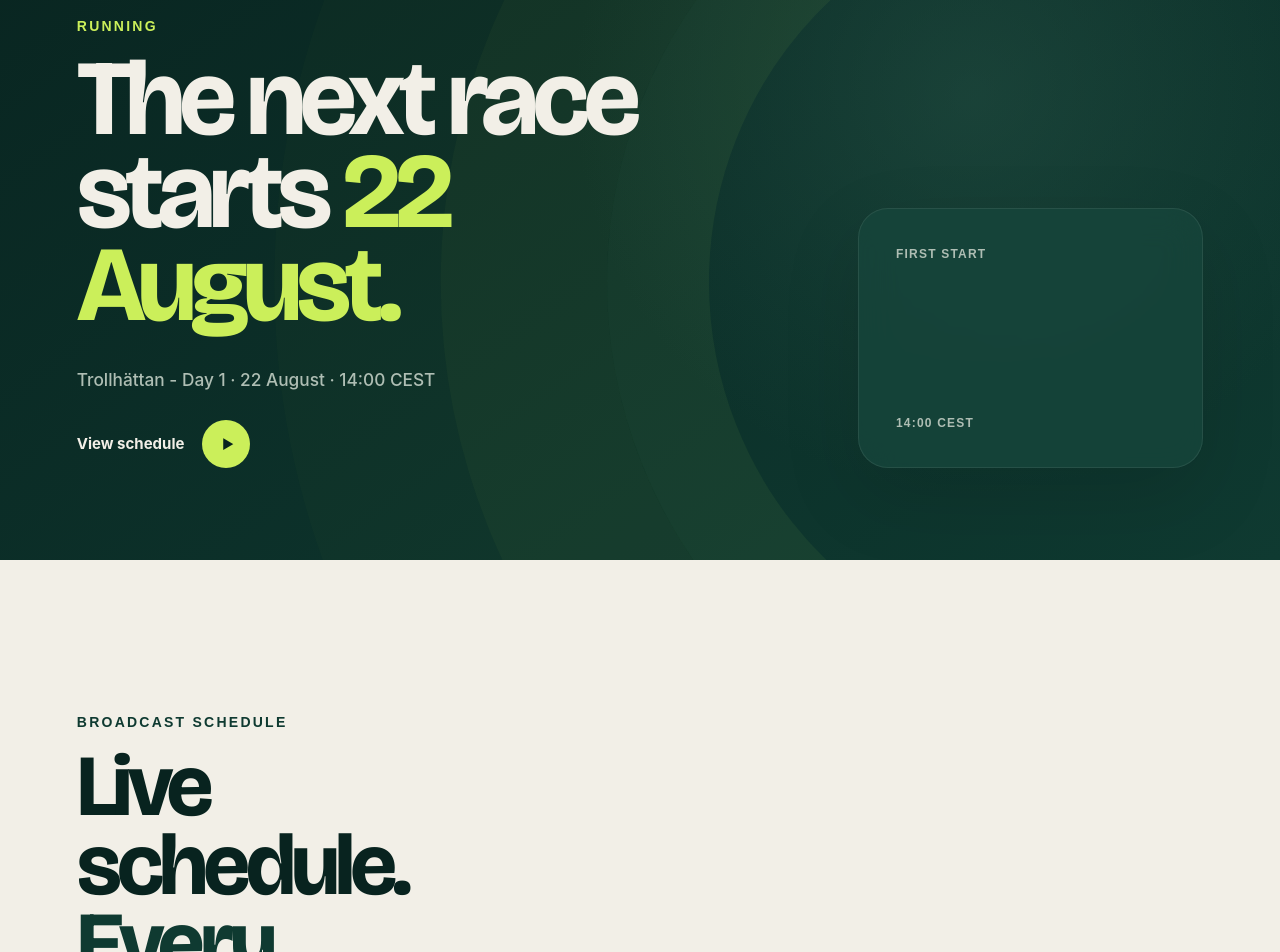
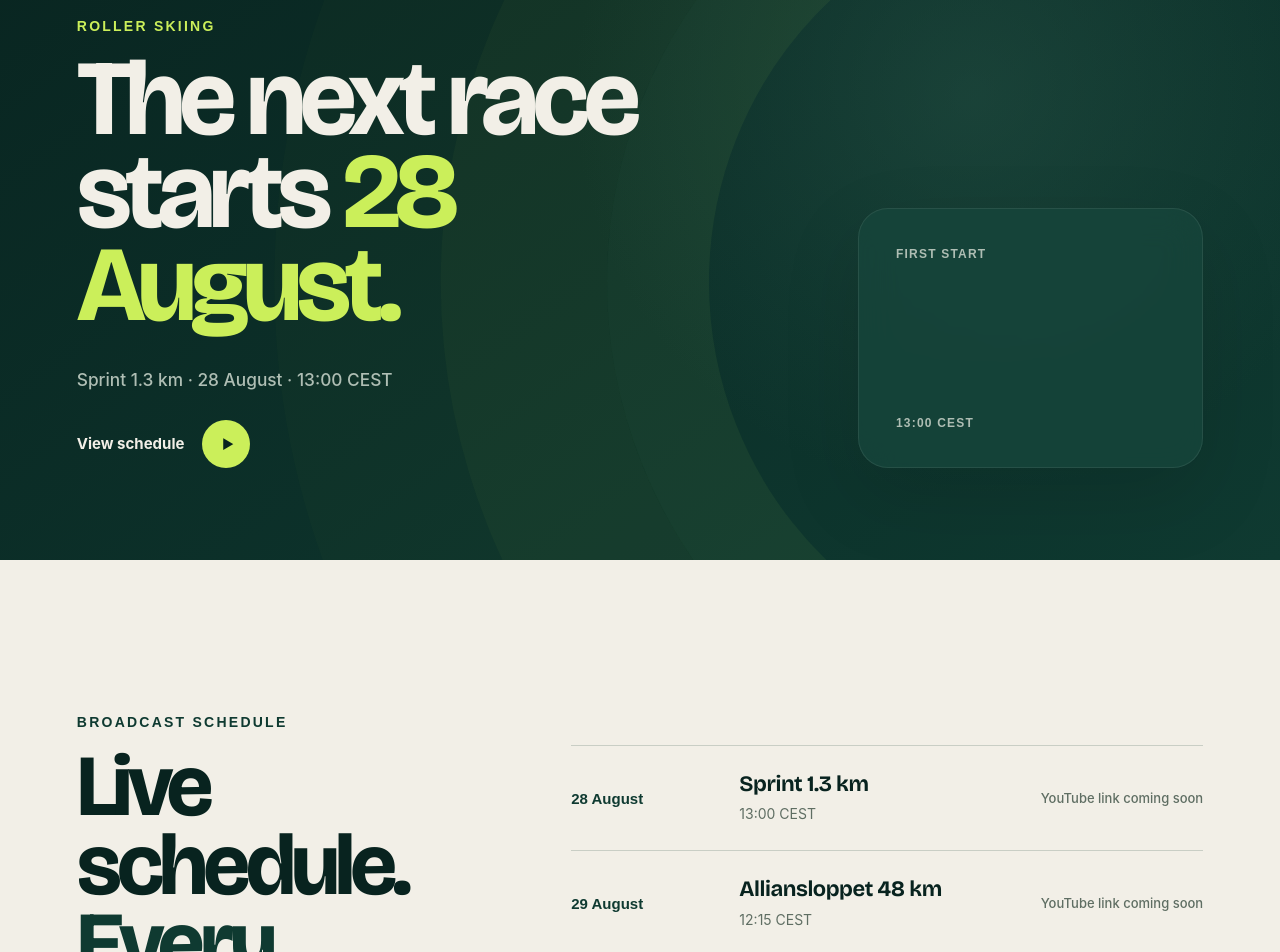
Before and after one commit to jendrellco/OGS-hemsida, a Next.js app: page / in a window 1280 px wide. Shown: the part 240-1192 px from the top of the page. Built offline with nearby package versions, Linux system fonts and the light colour scheme; a web font is replaced by a local one.

Commit message:
Update Trollhattan race schedule

```diff
--- a/app/page.tsx
+++ b/app/page.tsx
@@ -4,7 +4,7 @@ import { useEffect, useMemo, useState } from "react";
 import scheduleData from "../content/schedule.json";
 
 type Mode = "live" | "upcoming" | "offline";
-type Event = { id: string; title: string; subtitle: string; start: string; end: string; youtubeUrl: string };
+type Event = { id: string; title: string; subtitle: string; start: string; end: string; timeLabel?: string; youtubeUrl: string };
 
 const events = [...scheduleData.events].sort(
   (a, b) => new Date(a.start).getTime() - new Date(b.start).getTime(),
@@ -16,6 +16,10 @@ function formatDate(value: string) {
 
 function formatTime(value: string) {
   return new Intl.DateTimeFormat("en-GB", { hour: "2-digit", minute: "2-digit", hour12: false, timeZone: "Europe/Stockholm", timeZoneName: "short" }).format(new Date(value));
+}
+
+function eventTime(event: Event) {
+  return event.timeLabel ?? formatTime(event.start);
 }
 
 export default function Home() {
@@ -78,14 +82,14 @@ export default function Home() {
               {mode === "upcoming" && <>The next race<br />starts <span>{formatDate(event.start)}.</span></>}
               {mode === "offline" && <>Great sport<br />keeps <span>moving.</span></>}
             </h1>
-            <p className="event-detail">{event.subtitle} · {formatDate(event.start)} · {formatTime(event.start)}</p>
+            <p className="event-detail">{event.subtitle} · {formatDate(event.start)} · {eventTime(event)}</p>
             <a className="primary-action" href={actionUrl}><b>{actionLabel}</b><span className="play" aria-hidden="true">▶</span></a>
           </div>
 
           <aside className="event-card" aria-label="Featured broadcast">
             <p>{mode === "live" ? "On air" : mode === "upcoming" ? "First start" : "Latest event"}</p>
             <strong>{mode === "live" ? "LIVE" : formatDate(event.start)}</strong>
-            <small>{mode === "offline" ? "Available on demand" : formatTime(event.start)}</small>
+            <small>{mode === "offline" ? "Available on demand" : eventTime(event)}</small>
           </aside>
         </div>
       </section>
@@ -101,7 +105,7 @@ export default function Home() {
             return (
               <article className="schedule-item" key={item.id}>
                 <time dateTime={item.start}>{formatDate(item.start)}</time>
-                <div><h3>{item.subtitle}</h3><p>{formatTime(item.start)}</p></div>
+                <div><h3>{item.subtitle}</h3><p>{eventTime(item)}</p></div>
                 {item.youtubeUrl ? <a href={item.youtubeUrl}>{isLive ? "Watch live" : "Open on YouTube"} <span aria-hidden="true">↗</span></a> : <span className="link-pending">YouTube link coming soon</span>}
               </article>
             );
--- a/content/schedule.json
+++ b/content/schedule.json
@@ -1,14 +1,31 @@
 {
   "channelUrl": "https://www.youtube.com/@OpenGlobalSports",
   "statusOverride": "auto",
-  "featuredEventId": "trollhattan-day-1",
+  "featuredEventId": "sprint-2026",
   "events": [
     {
-      "id": "trollhattan-day-1",
-      "title": "Running",
-      "subtitle": "Trollhättan - Day 1",
-      "start": "2026-08-22T14:00:00+02:00",
-      "end": "2026-08-28T17:00:00+02:00",
+      "id": "sprint-2026",
+      "title": "Roller skiing",
+      "subtitle": "Sprint 1.3 km",
+      "start": "2026-08-28T13:00:00+02:00",
+      "end": "2026-08-28T18:00:00+02:00",
+      "youtubeUrl": ""
+    },
+    {
+      "id": "alliansloppet-2026",
+      "title": "Roller skiing",
+      "subtitle": "Alliansloppet 48 km",
+      "start": "2026-08-29T12:15:00+02:00",
+      "end": "2026-08-29T17:00:00+02:00",
+      "youtubeUrl": ""
+    },
+    {
+      "id": "individual-start-15-km-2026",
+      "title": "Roller skiing",
+      "subtitle": "Individual start 15 km",
+      "start": "2026-08-30T12:00:00+02:00",
+      "end": "2026-08-30T17:00:00+02:00",
+      "timeLabel": "Time TBA",
       "youtubeUrl": ""
     }
   ]
```
